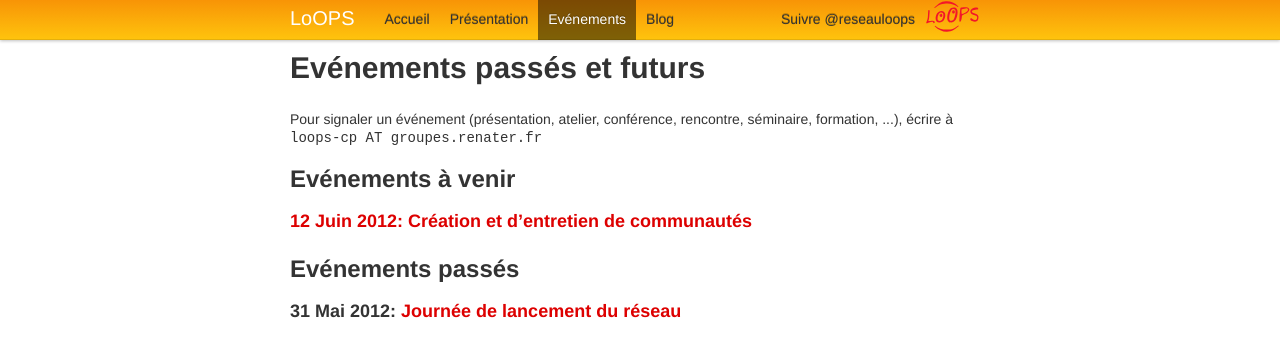
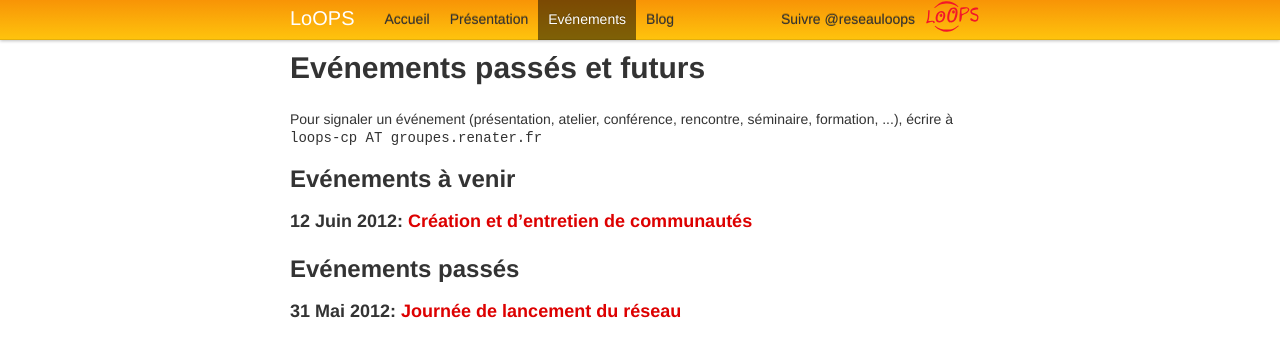
Before and after one commit to reseau-loops/reseau-loops.github.com, a Jekyll site: the page built from events.html, in a window 1280 px wide. Shown: the top 357 px of the page. Built offline with Jekyll 4.4.1, drawn with Linux system fonts in a browser that asks for light colours; Markdown is read by kramdown in place of the engine named in the settings; comment, search, counter and statistics services are not loaded; some of the changed lines change nothing that is shown.

Commit message:
mise en page

```diff
--- a/events.html
+++ b/events.html
@@ -10,7 +10,7 @@ rencontre, séminaire, formation, ...), écrire à
 <tt>loops-cp AT groupes.renater.fr</tt>
 </p>
 <h2>Evénements à venir</h2>
-<h3 id="2012_06_ribas"><a href="2012/06/10/creation-communautes">12 Juin 2012: Création et d’entretien de communautés</a></h3>
+<h3>12 Juin 2012: <a href="2012/06/10/creation-communautes">Création et d’entretien de communautés</a></h3>
 
 <h2>Evénements passés</h2>
 <h3>31 Mai 2012: <a href="journee_2012_05_31.html">Journée de lancement du réseau</a></h3>
```
